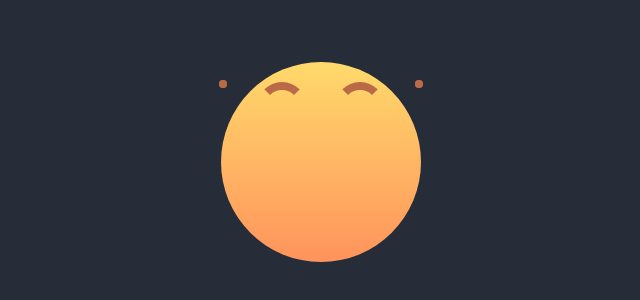
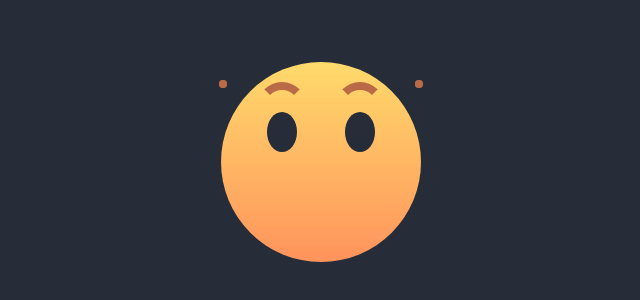
Before and after one commit to CJR85/wow_emoji, a plain HTML site: page index.html in a window 1280 px wide. Shown: the part 238-538 px from the top of the page, without its empty margins (319-959 px from the left). Drawn offline with Linux system fonts and the light colour scheme.

Commit message:
Create and style eye class

```diff
--- a/index.html
+++ b/index.html
@@ -14,6 +14,10 @@
             <span></span>
             <span></span>
           </div>
+          <div class="eye">
+            <span></span>
+            <span></span>
+          </div>
         </div>
       </div>
     </div>
--- a/style.css
+++ b/style.css
@@ -64,3 +64,19 @@
   right: -2px;
   top: -2px;
 }
+
+.eye {
+  width: 100%;
+  text-align: center;
+  position: absolute;
+  top: 50px;
+}
+
+.eye span {
+  display: inline-block;
+  height: 40px;
+  width: 30px;
+  margin: 0px 22px;
+  border-radius: 50%;
+  background: #262c38;
+}
```
